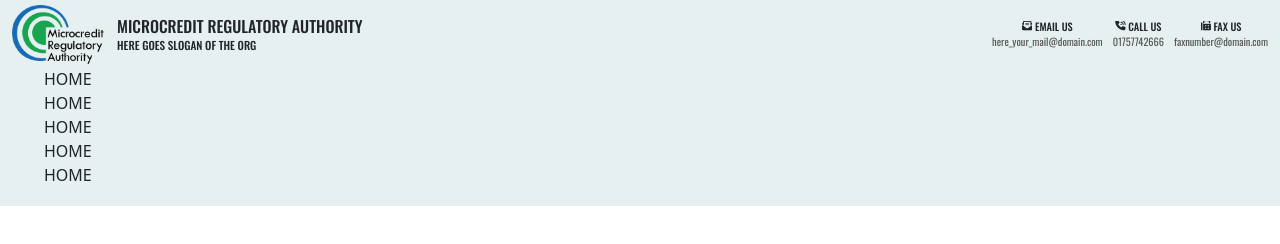
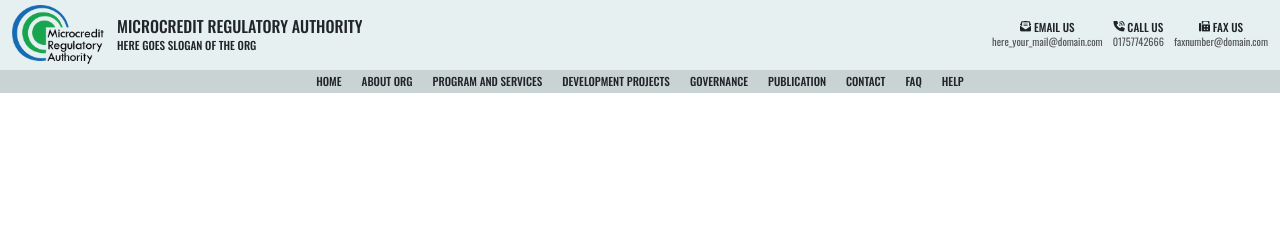
Before and after one commit to dipu-mondal/webProject, a plain HTML site: page index.html in a window 1280 px wide. Drawn offline with nearby package versions, Linux system fonts and the light colour scheme.

Commit message:
this is last for tody

```diff
--- a/cssFiles/header.css
+++ b/cssFiles/header.css
@@ -8,6 +8,7 @@
 :root {
     --header_bg: rgb(230, 240, 240);
     --menu_sleep: rgb(87, 87, 87);
+    --nav_bg: rgb(202, 211, 211);
 }
 
 
@@ -86,7 +87,7 @@ header {
     text-align: center;
 }
 .contact_title{
-    font-size: .65rem;
+    font-size: .7rem;
     line-height: 12px;
     font-weight: 500;
     text-transform: uppercase;
@@ -112,8 +113,40 @@ header {
 .contact_info:hover{
     color:black;
 }
+
 /* header design ends here  */
 
+
+
+
+
+nav{
+    background-color: var(--nav_bg);
+}
+
+#navbar{
+    display: flex;
+    flex-direction: row;
+    justify-content: center;
+    align-items: center;
+}
+#navbar ul{
+    list-style-type: none;
+    /* border: 1px solid red; */
+    float: left;
+    margin: 0;
+    padding: 0;
+}
+#navbar ul li{
+    /* border: 1px solid red; */
+    float: left;
+    font-family: Oswald;
+    text-transform: uppercase;
+    font-size: .7rem;
+    padding: 3px 10px;
+    cursor: pointer;
+    font-weight: 500;
+}
 
 
 
--- a/index.html
+++ b/index.html
@@ -55,30 +55,31 @@
 
             </div>
         </div>
-
-
-
-
-        <div class="row">
-            <div class="col-12" id="navbar">
-                <ul>
-                    <li>HOME</li>
-                    <li>HOME</li>
-                    <li>HOME</li>
-                    <li>HOME</li>
-                    <li>HOME</li>
-                </ul>
-            </div>
-        </div>
-
-
-
     </header>
 
 
 
 
 
+<nav class="container-fluid" id="navbar_holder">
+    <div class="row">
+        <div class="col-12"  id="navbar">
+            <ul>
+                <li>HOME</li>
+                <li>about org</li>
+                <li>Program and services</li>
+                <li>development projects</li>
+                <li>Governance</li>
+                <li>publication</li>
+                <li>contact</li>
+                <li>faq</li>
+                <li>help</li>
+            </ul>
+        </div>
+    </div>
+</nav>
+
+
 
 
 </body>
```
